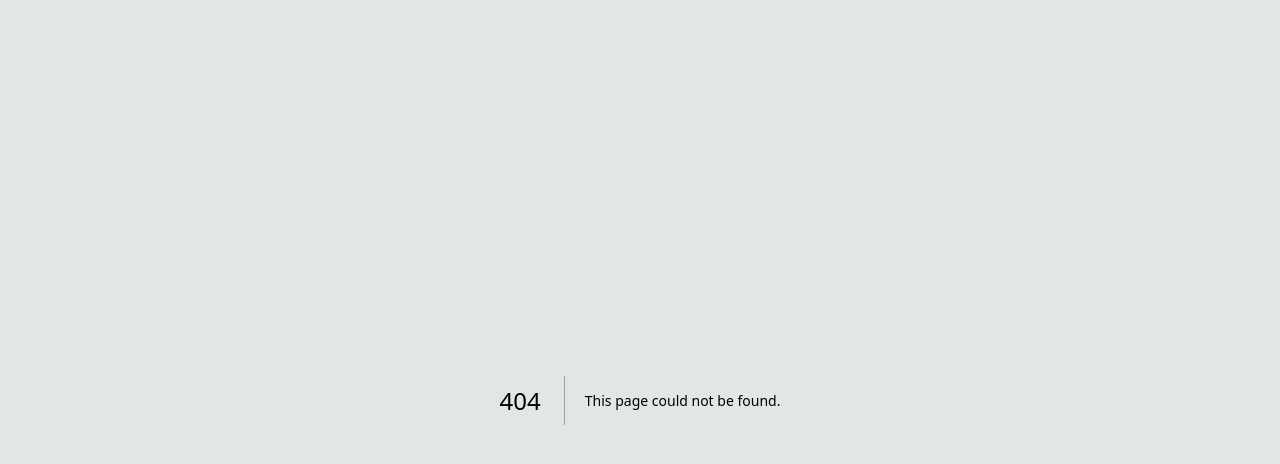
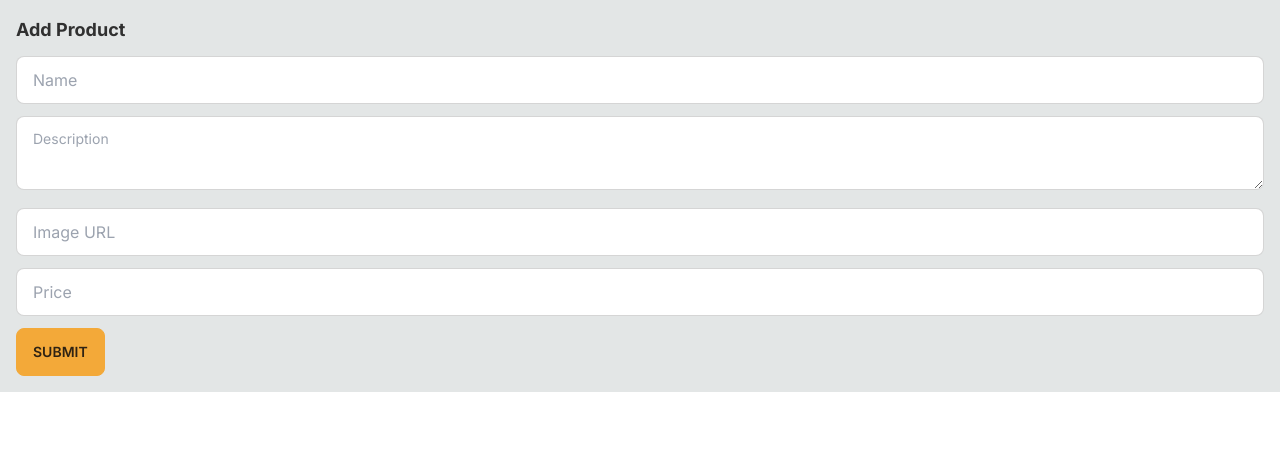
Before and after one commit to radshodam/ecommerce-next-14, a Next.js app in the folder ecommerce-next-14/: page /add-product in a window 1280 px wide. Before the commit this address had no page. Shown: the top 464 px of the page. Built offline with nearby package versions, Linux system fonts and the light colour scheme.

Commit message:
✅  add product Page => get form data server Fn

```diff
--- /dev/null
+++ b/ecommerce-next-14/src/app/add-product/page.tsx
@@ -0,0 +1,51 @@
+import type { Metadata } from 'next'
+
+export const metadata: Metadata = {
+  title: 'Radshodam',
+  description: 'We make youre wallet cry',
+}
+
+export default function AddProductPage() {
+
+  async function addProduct(formData: FormData) {
+    "use server"
+    console.log("formData", formData);
+
+  }
+  return (
+    <div>
+      <h1 className="mb-3 text-lg font-bold">Add Product</h1>
+      <form action={addProduct} >
+        <input
+          required
+          name="name"
+          placeholder="Name"
+          className="input-bordered input mb-3 w-full focus:input-primary "
+        />
+        <textarea
+          required
+          name="description"
+          placeholder="Description"
+          className="textarea-bordered textarea mb-3 w-full focus:input-primary "
+        />
+        <input
+          required
+          name="imageUrl"
+          placeholder="Image URL"
+          type="url"
+          className="input-bordered input mb-3 w-full focus:input-primary "
+        />
+        <input
+          required
+          name="price"
+          placeholder="Price"
+          type="number"
+          className="input-bordered input mb-3 w-full focus:input-primary "
+        />
+        <button className={`btn-primary btn`} type="submit">
+          submit
+        </button>
+      </form>
+    </div>
+  )
+}
--- a/ecommerce-next-14/src/app/layout.tsx
+++ b/ecommerce-next-14/src/app/layout.tsx
@@ -16,7 +16,11 @@ export default function RootLayout({
 }) {
   return (
     <html lang="en">
-      <body className={inter.className}>{children}</body>
+      <body className={inter.className}>
+        <main className='m-auto min-w-[300px] max-w-7xl p-4'>
+          {children}
+        </main>
+      </body>
     </html>
   )
 }
```
